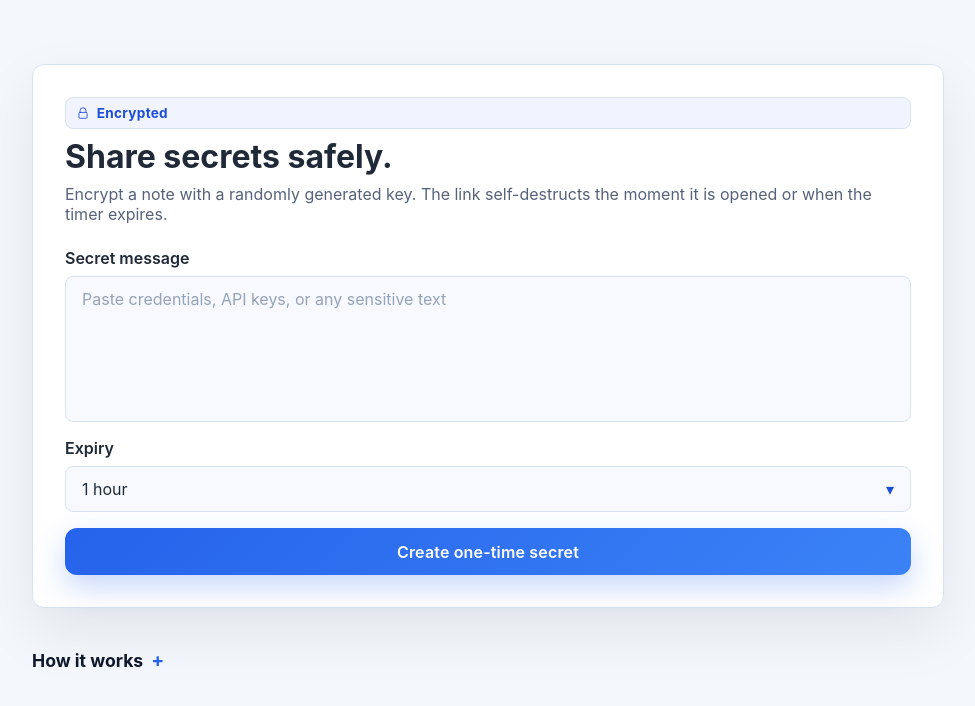
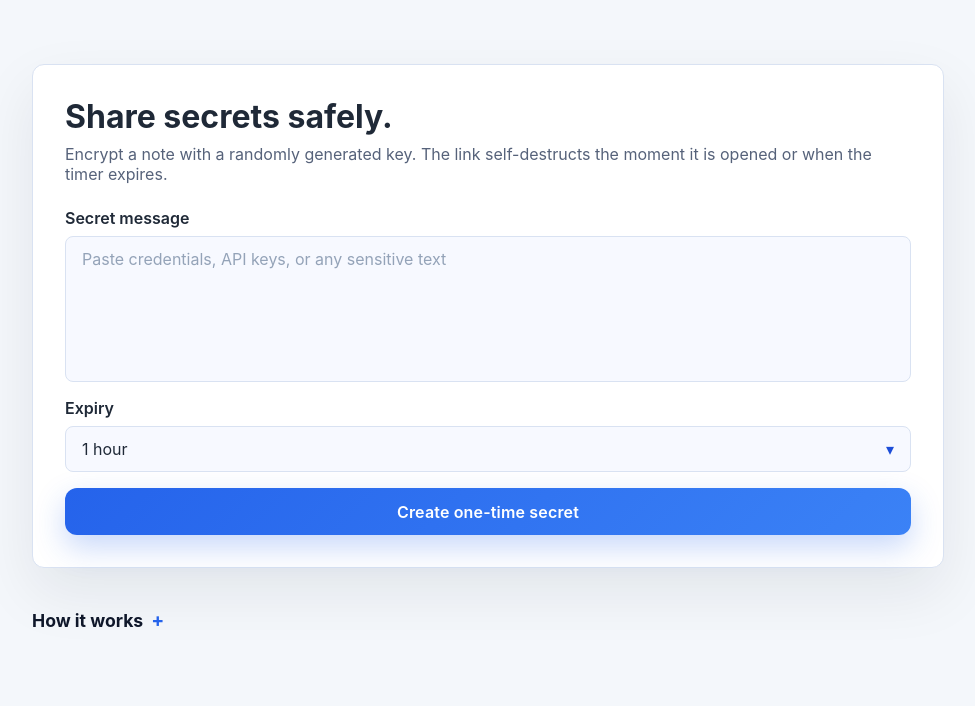
Before and after one commit to JosefAhm/OTP, a Next.js app: page / in a window 1280 px wide. Shown: the top 706 px of the page, without its empty margins (152-1127 px from the left). Built offline with nearby package versions, Linux system fonts and the light colour scheme.

Commit message:
Aestethic v5 EOL for Aestethics

```diff
--- a/components/CreateSecretForm.tsx
+++ b/components/CreateSecretForm.tsx
@@ -241,13 +241,6 @@ export function CreateSecretForm() {
   return (
     <div className="card" style={{ display: "grid", gap: "1.5rem" }}>
       <header style={{ display: "grid", gap: "0.5rem" }}>
-        <div className="badge badge-box" title="End-to-end encrypted" aria-label="End-to-end encrypted">
-          <svg viewBox="0 0 24 24" fill="none" stroke="currentColor" strokeWidth="1.5" strokeLinecap="round" strokeLinejoin="round" aria-hidden="true" focusable="false" style={{ width: 14, height: 14 }}>
-            <rect x="5" y="11" width="14" height="10" rx="2" />
-            <path d="M7 11V8a5 5 0 0 1 10 0v3" />
-          </svg>
-          <span style={{ fontWeight: 700, fontSize: '0.85rem' }}>Encrypted</span>
-        </div>
         <h1 style={{ fontSize: "2rem", fontWeight: 700, margin: 0 }}>Share secrets safely.</h1>
         <p className="text-subtle" style={{ margin: 0 }}>
           Encrypt a note with a randomly generated key. The link self-destructs the moment it is
```
